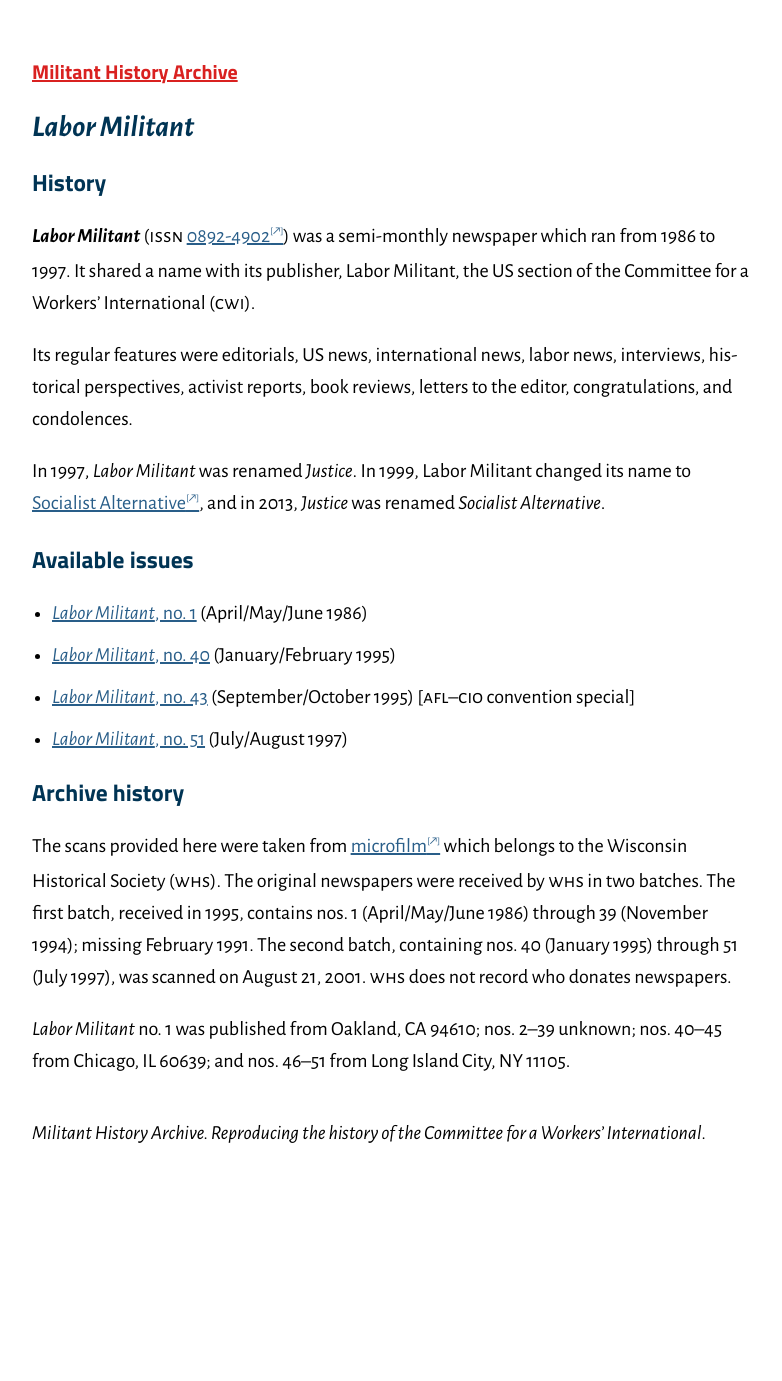
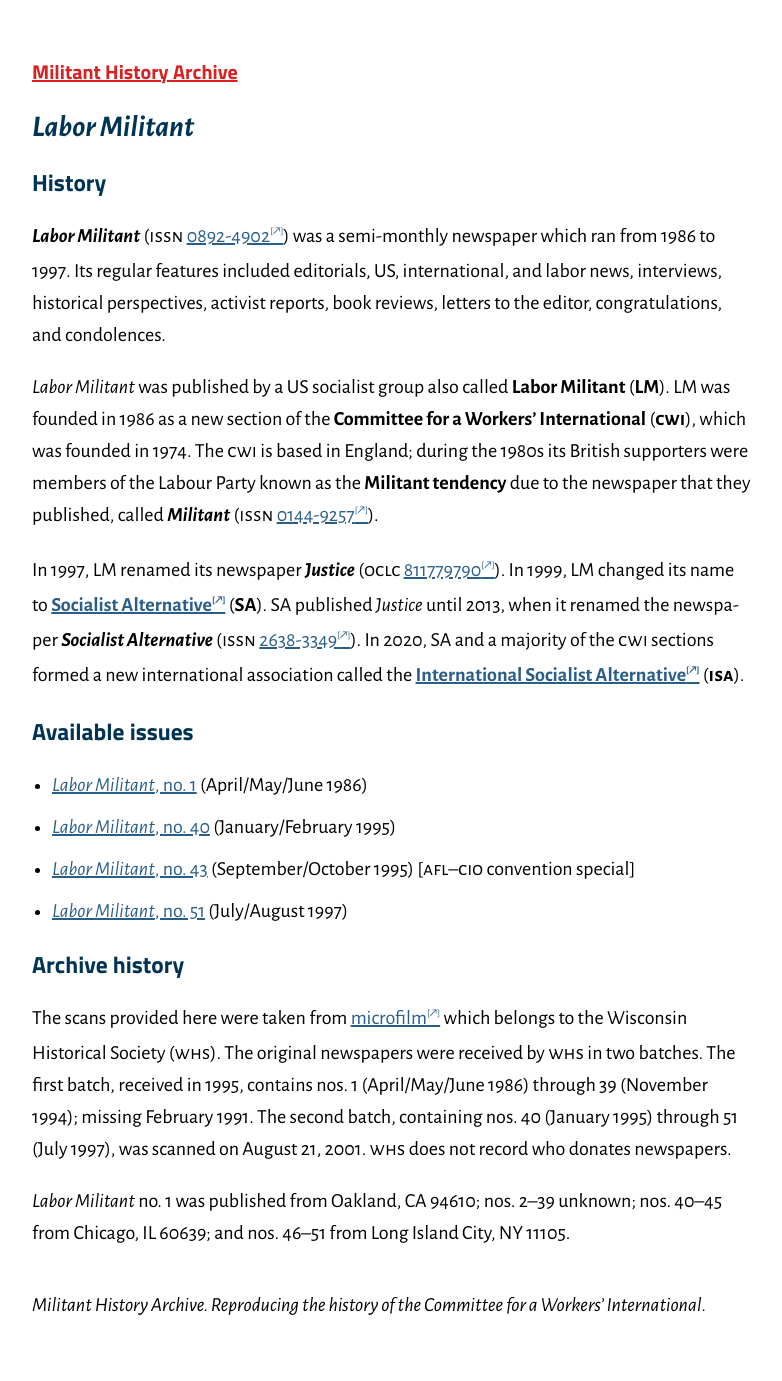
Before and after one commit to jackwillis/militanthistory, a Jekyll site: the page built from lm.md, in a window 1280 px wide. Shown: the whole page, without its empty margins (248-1030 px from the left). Built offline with Jekyll 4.4.1, drawn with Linux system fonts in a browser that asks for light colours; before the commit the page ends 1209 px from its top, so only the background shows below that.

Commit message:
Improve history section on /lm/

```diff
--- a/lm.md
+++ b/lm.md
@@ -11,16 +11,26 @@
 **<cite>Labor Militant</cite>**
 (<abbr>ISSN</abbr> <a rel="external" href="https://www.worldcat.org/title/labor-militant/oclc/15266902">0892-4902</a>)
 was a semi-monthly newspaper which ran from 1986 to 1997.
-It shared a name with its publisher, Labor Militant,
-the US section of the Committee for a Workers’ International (<abbr>CWI</abbr>).
+Its regular features included editorials, US, international, and labor news, interviews, historical perspectives, activist reports, book reviews, letters to the editor, congratulations, and condolences.
 
-Its regular features were editorials, US news, international news, labor news, interviews, historical perspectives, activist reports, book reviews, letters to the editor, congratulations, and condolences.
+<cite>Labor Militant</cite> was published by a US socialist group also called **Labor Militant** (**LM**).
+LM was founded in 1986 as a new section of the
+**Committee for a Workers’ International** (**<abbr>CWI</abbr>**),
+which was founded in 1974.
+The <abbr>CWI</abbr> is based in England;
+during the 1980s its British supporters were members of the Labour Party
+known as the **Militant tendency** due to the newspaper that they published, called **<cite>Militant</cite>**
+(<abbr>ISSN</abbr> <a rel="external" href="https://www.worldcat.org/title/militant/oclc/19365820">0144-9257</a>).
 
-In 1997, <cite>Labor Militant</cite> was renamed <cite>Justice</cite>.
-In 1999, Labor Militant changed its name to
-<a rel="external" href="https://www.socialistalternative.org">Socialist Alternative</a>,
-and in 2013, <cite>Justice</cite> was renamed <cite>Socialist Alternative</cite>.
-
+In 1997, LM renamed its newspaper **<cite>Justice</cite>**
+(<abbr>OCLC</abbr> <a rel="external" href="https://www.worldcat.org/title/justice/oclc/811779790">811779790</a>).
+In 1999, LM changed its name to
+**<a rel="external" href="https://www.socialistalternative.org">Socialist Alternative</a>** (**SA**).
+SA published <cite>Justice</cite> until 2013, when it renamed the newspaper **<cite>Socialist Alternative</cite>**
+(<abbr>ISSN</abbr> <a rel="external" href="https://www.worldcat.org/title/socialist-alternative/oclc/905231108">2638-3349</a>).
+In 2020, SA and a majority of the <abbr>CWI</abbr> sections formed a new international association called the
+**<a rel="external" href="https://internationalsocialist.net/">International Socialist Alternative</a>**
+(**<abbr>ISA</abbr>**).
 
 ### Available issues
 
```
Also changed, not shown: index.html (+5 -4 lines).
